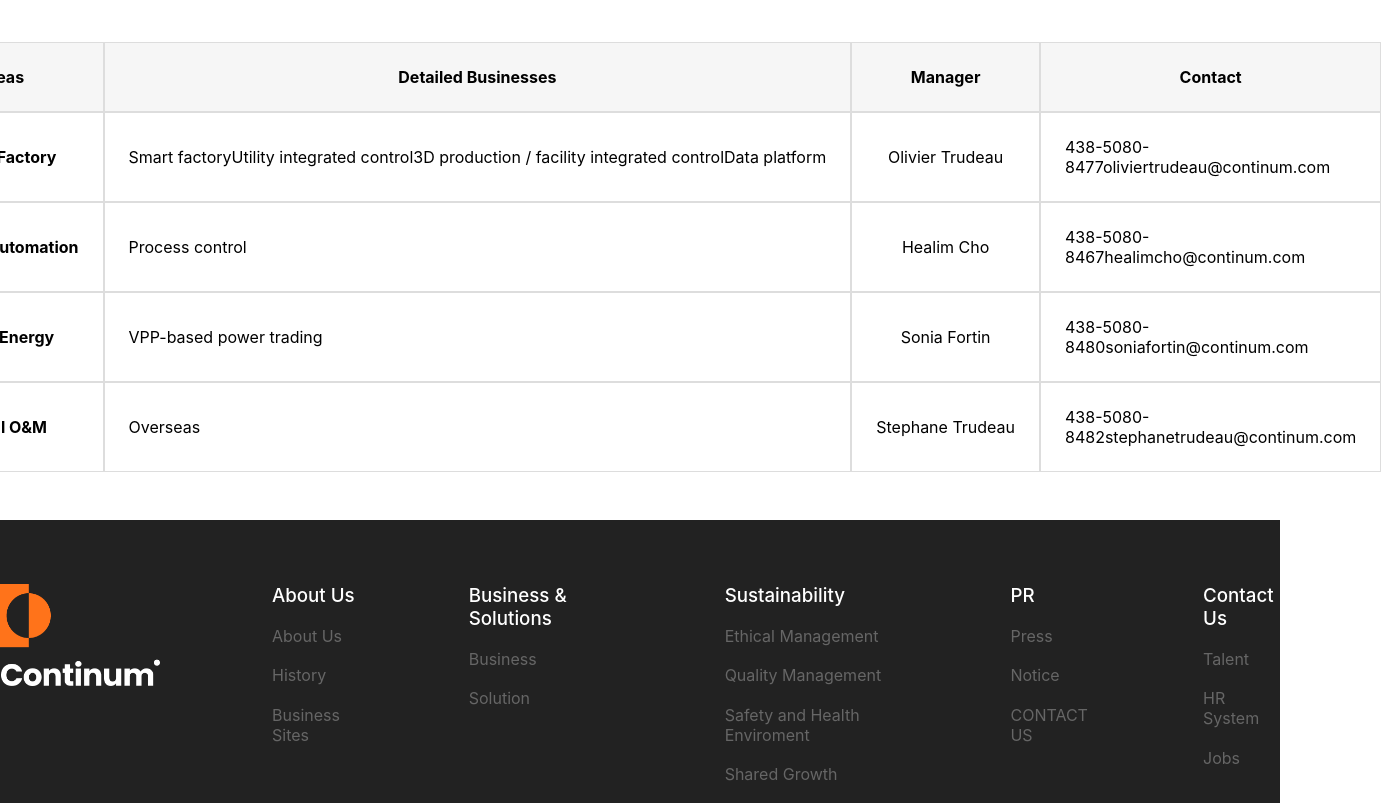
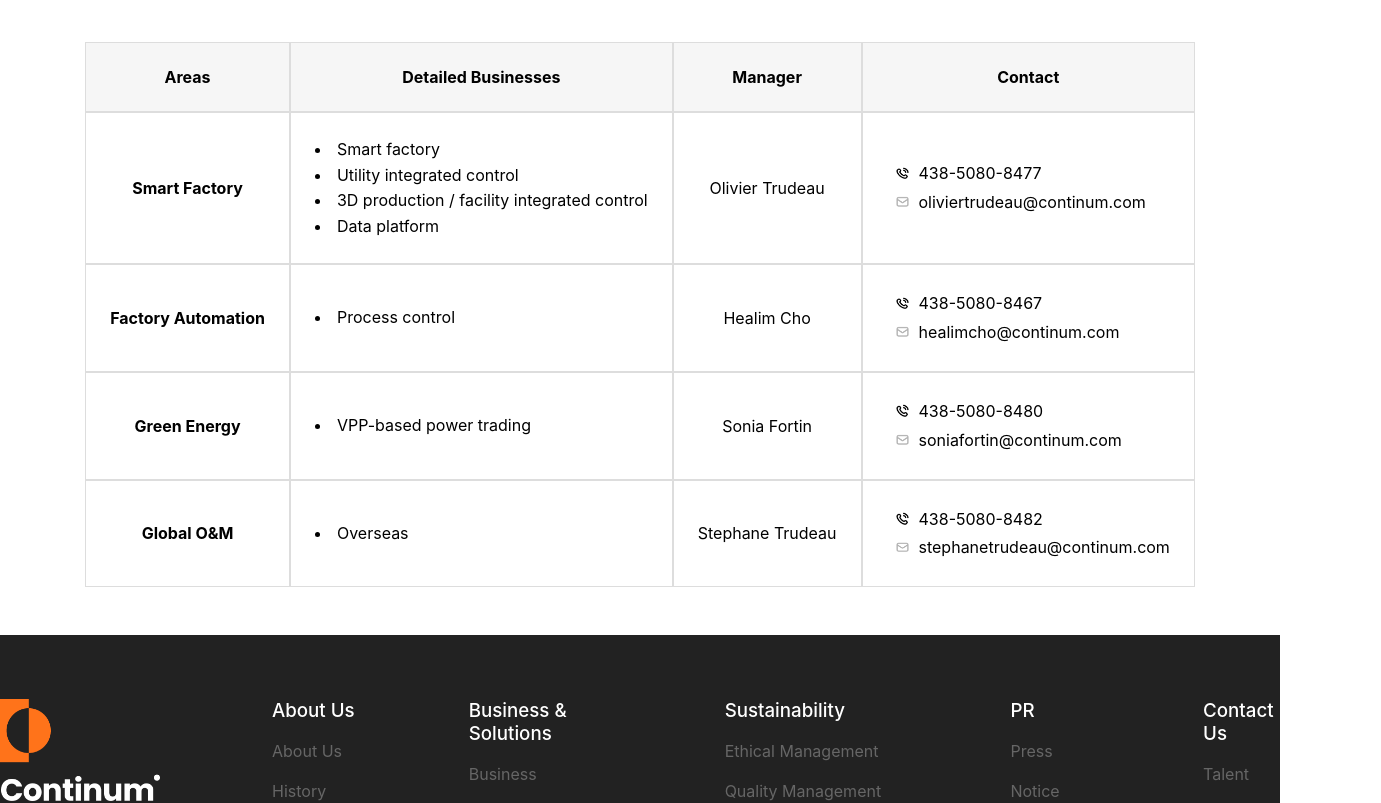
Before and after one commit to Berserk29/continum, a React (Create React App) app: page /contact in a window 1280 px wide. Shown: the part 769-1572 px from the top of the page, 1381 px wide, since content can reach past the window. Built offline with nearby package versions, Linux system fonts and the light colour scheme.

Commit message:
Added li and icon logic for Table component

```diff
--- a/src/component/table/table.component.jsx
+++ b/src/component/table/table.component.jsx
@@ -1,19 +1,37 @@
 import { Fragment } from "react"
-import { GreyHeadingContainer, WhiteCenterContainer, WhiteContainer, WhiteHeadingContainer } from "./table.style";
+import {
+    GreyHeadingContainer,
+    WhiteCenterContainer,
+    WhiteContainer,
+    WhiteHeadingContainer,
+    ListContainer,
+    IconImg,
+    WithDot,
+    WithoutDot,
+} from "./table.style";
 
 export const TableType = {
     greyHeading: 'greyHeading',
     whiteCenter: 'whiteCenter',
     white: 'white',
     whiteHeading: 'whiteHeading',
+    listContainer: 'listContainer'
 }
 
-// TODO  Make it work with li on Contact Page!!
-
-const Table = ({content, type = TableType.white, fullBorder = false}) => {
+const Table = ({content, type = TableType.white, fullBorder = false, icon = false}) => {
     const border = function () {
         if(!fullBorder) return;
         return {border: '1px solid var(--color-grey-light-2)'}
+    }
+
+    const isIconArray = function (i) {
+        if(Array.isArray(icon)) return icon[i]
+        return icon
+    }
+
+    const listContent = function() {
+        if(!icon) return <ul>{content.map((el,i) => <WithDot key={i}>{el}</WithDot>)}</ul>
+        return <ul>{content.map((el,i) => <WithoutDot key={i}><IconImg src={isIconArray(i)}/>{el}</WithoutDot>)}</ul>
     }
 
     const containerType = function () {
@@ -21,6 +39,7 @@
         if(type === 'whiteHeading') return <WhiteHeadingContainer style={border()}>{content}</WhiteHeadingContainer>
         if(type === 'whiteCenter') return <WhiteCenterContainer style={border()}>{content}</WhiteCenterContainer>
         if(type === 'white') return <WhiteContainer style={border()}>{content}</WhiteContainer>
+        if(type === 'listContainer') return <ListContainer style={border()}>{listContent()}</ListContainer>
     }
 
     return (
--- a/src/component/table/table.style.jsx
+++ b/src/component/table/table.style.jsx
@@ -8,6 +8,12 @@
     text-align: start;
     border-top: 1px solid var(--color-grey-light-2);
     border-bottom: 1px solid var(--color-grey-light-2);
+`
+
+export const ListContainer = styled(WhiteContainer)`
+    align-items: flex-start;
+    justify-content: center;
+    flex-direction: column;
 `
 
 export const WhiteCenterContainer = styled(WhiteContainer)`
@@ -24,3 +30,19 @@
 export const WhiteHeadingContainer = styled(GreyHeadingContainer)`
     background-color: var(--color-white);
 `
+
+export const IconImg = styled.img`
+    width: .8rem;
+    height: .8rem;
+    margin: 0 .6rem;
+`
+
+export const WithDot = styled.li`
+    line-height: 1.6rem;
+    list-style: inside;
+`
+
+export const WithoutDot = styled.li`
+    line-height: 1.8rem;
+    list-style: none;
+`
--- a/src/routes/contactPage/contactPage.component.jsx
+++ b/src/routes/contactPage/contactPage.component.jsx
@@ -3,6 +3,9 @@
 import Table, { TableType } from "../../component/table/table.component";
 import TextHeading from "../../component/textHeading/textHeading.component";
 import { ContactContainer, TableContainer } from "./contactPage.style";
+
+import phoneIcon from '../../assets/icon/icon_phone.png';
+import mailIcon from '../../assets/icon/icon_mail.png';
 
 const headingArray = ['Areas', 'Detailed Businesses', 'Manager', 'Contact'];
 
@@ -13,6 +16,7 @@
         details: ['Smart factory', 'Utility integrated control', '3D production / facility integrated control', 'Data platform'],
         manager: 'Olivier Trudeau',
         contact: ['438-5080-8477', 'oliviertrudeau@continum.com'],
+        imageUrl: [phoneIcon, mailIcon],
     },
     {
         id: 2,
@@ -20,6 +24,7 @@
         details: ['Process control'],
         manager: 'Healim Cho',
         contact: ['438-5080-8467', 'healimcho@continum.com'],
+        imageUrl: [phoneIcon, mailIcon],
     },
     {
         id: 3,
@@ -27,6 +32,7 @@
         details: ['VPP-based power trading'],
         manager: 'Sonia Fortin',
         contact: ['438-5080-8480', 'soniafortin@continum.com'],
+        imageUrl: [phoneIcon, mailIcon],
     },
     {
         id: 4,
@@ -34,11 +40,10 @@
         details: ['Overseas'],
         manager: 'Stephane Trudeau',
         contact: ['438-5080-8482', 'stephanetrudeau@continum.com'],
+        imageUrl: [phoneIcon, mailIcon],
     },
 ]
 
-
-// TODO  Make it work with li on Table!!
 
 const ContactPage = ({header}) => {
 
@@ -53,9 +58,9 @@
                         return (
                             <Fragment key={el.id}>
                                 <Table content={el.areas} fullBorder={true} type={TableType.whiteHeading}/>
-                                <Table content={el.details} fullBorder={true}/>
+                                <Table content={el.details} fullBorder={true} type={TableType.listContainer}/>
                                 <Table content={el.manager} fullBorder={true} type={TableType.whiteCenter}/>
-                                <Table content={el.contact} fullBorder={true}/>
+                                <Table content={el.contact} fullBorder={true} type={TableType.listContainer} icon={el.imageUrl}/>
                             </Fragment>
                         )
                     })}
```
